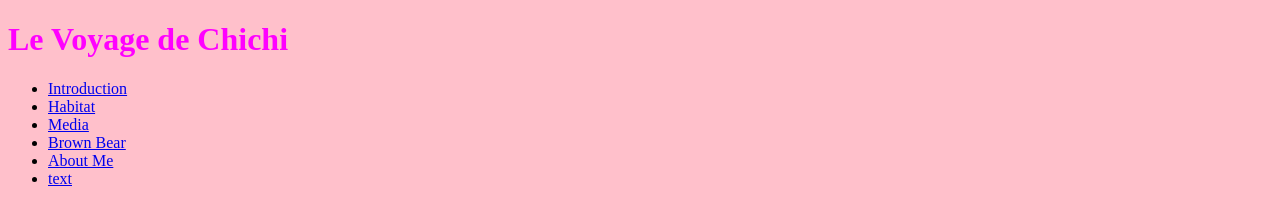
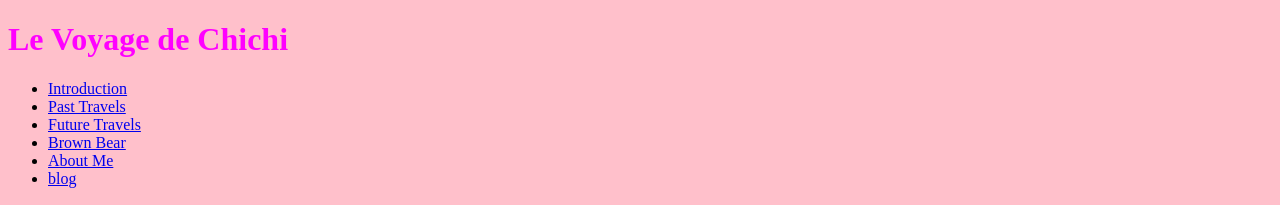
Before and after one commit to chichi311/chichi311.github.io, a plain HTML site: page index.html in a window 1280 px wide. Shown: the top 205 px of the page. Drawn offline with Linux system fonts and the light colour scheme.

Commit message:
Update index.html

```diff
--- a/index.html
+++ b/index.html
@@ -11,11 +11,11 @@
   <nav>
     <ul>
       <li><a href="#introduction">Introduction</a></li>
-      <li><a href="#habitat">Habitat</a></li>
-      <li><a href="#media">Media</a></li>
+      <li><a href="#pasttravels">Past Travels</a></li>
+      <li><a href="#futuretravels">Future Travels</a></li>
       <li><a href="./index.html">Brown Bear</a></li>
       <li><a href="./aboutme.html">About Me</a></li>
-      <li><a href="./blog.html">text</a></li>
+      <li><a href="./blog.html">blog</a></li>
     </ul>
   </nav>
   <div id="introduction">
```
